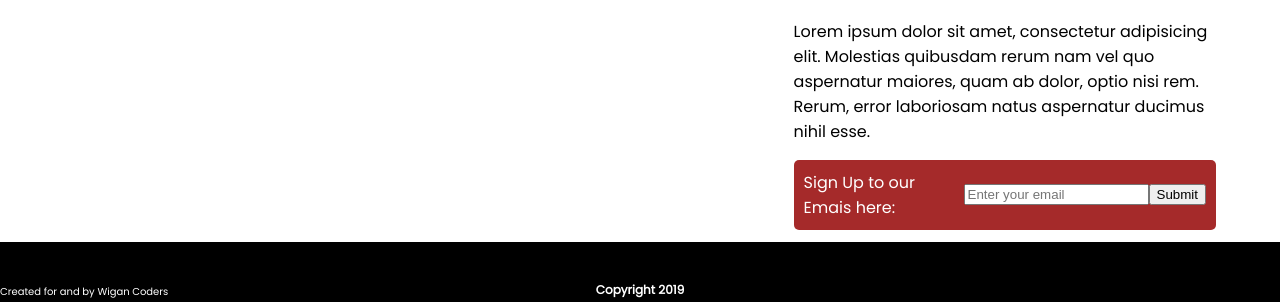
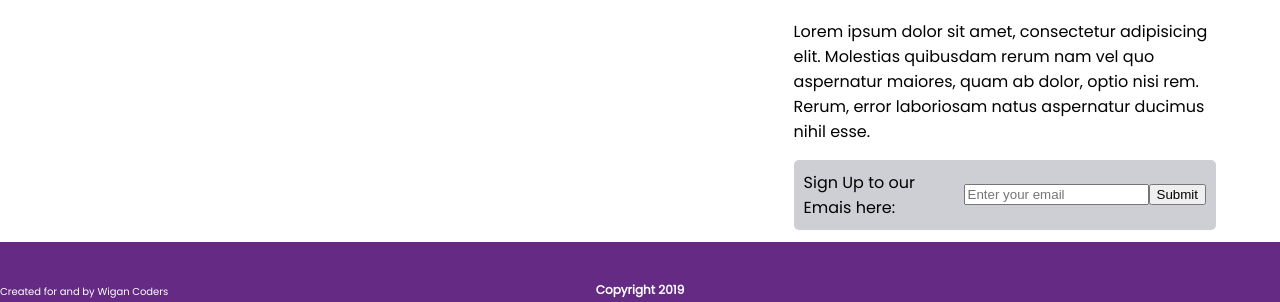
Before and after one commit to wigan-coders/html-class, a plain HTML site: page index.html in a window 1280 px wide. Shown: the part 1353-1655 px from the top of the page. Drawn offline with Linux system fonts and the light colour scheme.

Commit message:
Changed signup div color

```diff
--- a/styles.css
+++ b/styles.css
@@ -65,7 +65,7 @@ img {
     margin: 0 !important;
 } */
 footer {
-    background-color: black;
+    background-color: #642a84;
     color: white;
     height: 100%;
     max-height: 60px;
@@ -84,14 +84,14 @@ footer h3 {
 }
 
 .signup-div {
-  background: brown;
+  background: #CECFD4;
   display: flex;
   justify-content: space-around;
   align-items: center;
   flex-direction: row;
   padding: 10px;
   border-radius: 5px;
-  color: #fff;
+  color: #000;
 }
 
 @media screen and (max-width: 650px) {
```
